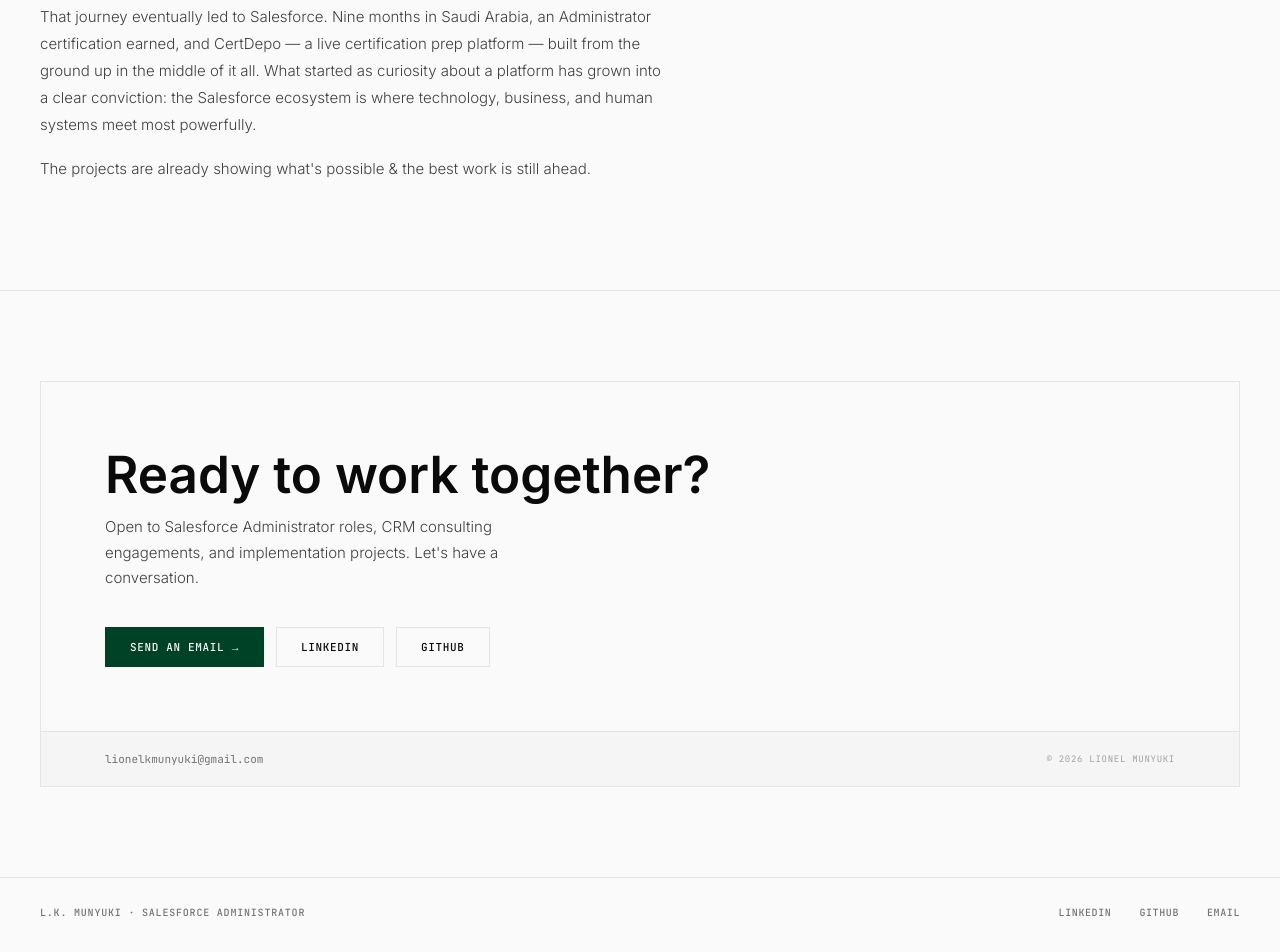
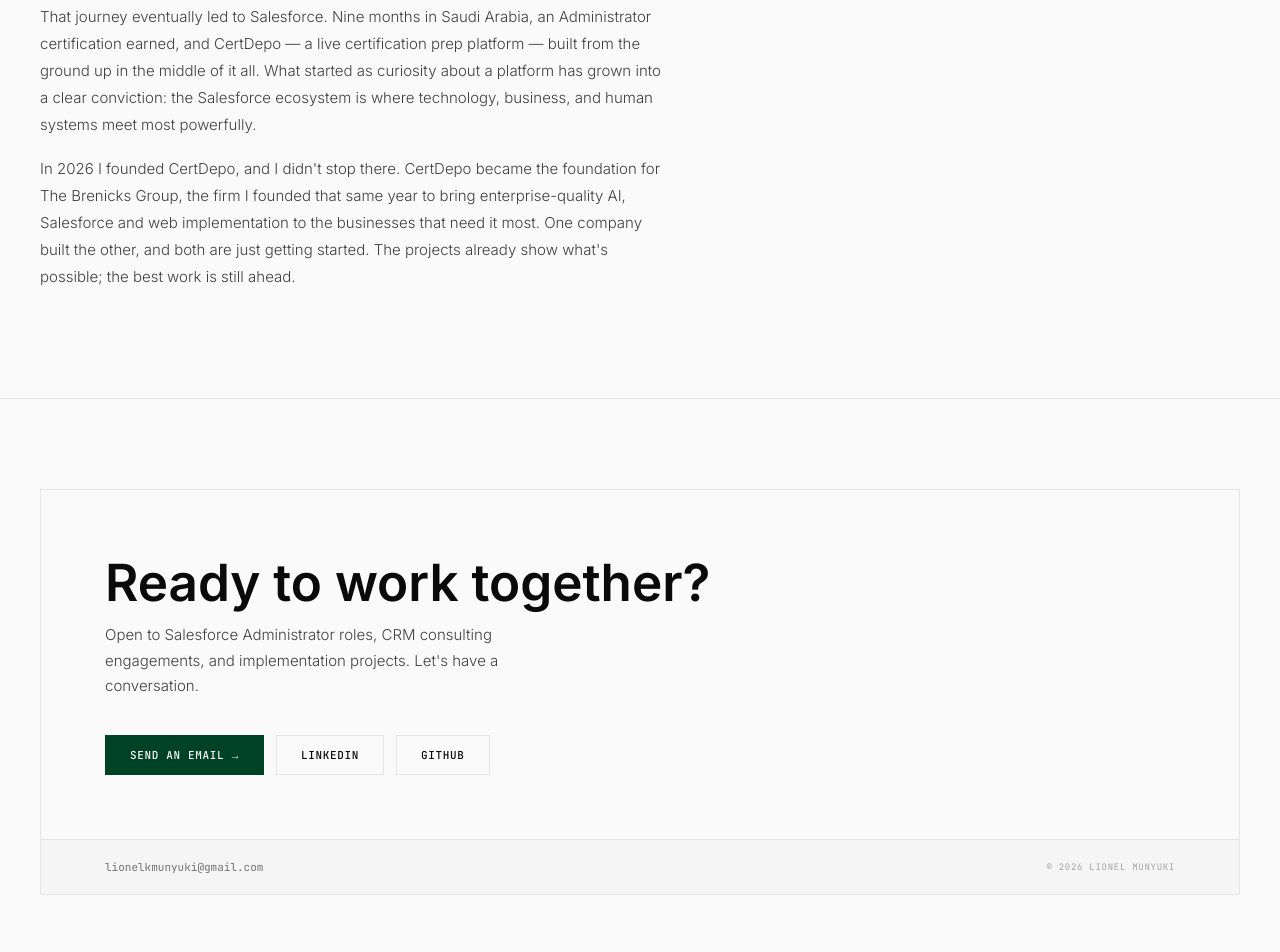
Before and after one commit to LionelKMunyuki/LionelKMunyuki.github.io, a plain HTML site: page index.html in a window 1280 px wide. Shown: the part 5622-6574 px from the top of the page. Drawn offline with Linux system fonts and the light colour scheme.

Commit message:
About: last paragraph names both companies, founded 2026
Co-Authored-By: Claude Opus 5.5 <noreply@anthropic.com>
Claude-Session: https://claude.ai/code/session_01PsF2zxvQitX9oNJb4y3Szt

```diff
--- a/index.html
+++ b/index.html
@@ -980,7 +980,7 @@ footer {
       <p>That instinct showed up in small ways at first: self-starter projects, websites, quiet experiments in what technology could do.</p>
       <p>When the time came to return to the United States in 2021, there was no easing in. I landed at NC State as a Data Analyst and kept moving — through each role, each certification, each early morning that nobody asked for but showed up for anyway.</p>
       <p>That journey eventually led to Salesforce. Nine months in Saudi Arabia, an Administrator certification earned, and CertDepo — a live certification prep platform — built from the ground up in the middle of it all. What started as curiosity about a platform has grown into a clear conviction: the Salesforce ecosystem is where technology, business, and human systems meet most powerfully.</p>
-      <p>The projects are already showing what's possible & the best work is still ahead.</p>
+      <p>In 2026 I founded CertDepo, and I didn't stop there. CertDepo became the foundation for The Brenicks Group, the firm I founded that same year to bring enterprise-quality AI, Salesforce and web implementation to the businesses that need it most. One company built the other, and both are just getting started. The projects already show what's possible; the best work is still ahead.</p>
     </div>
     <div>
       <div class="fact-grid">
```
